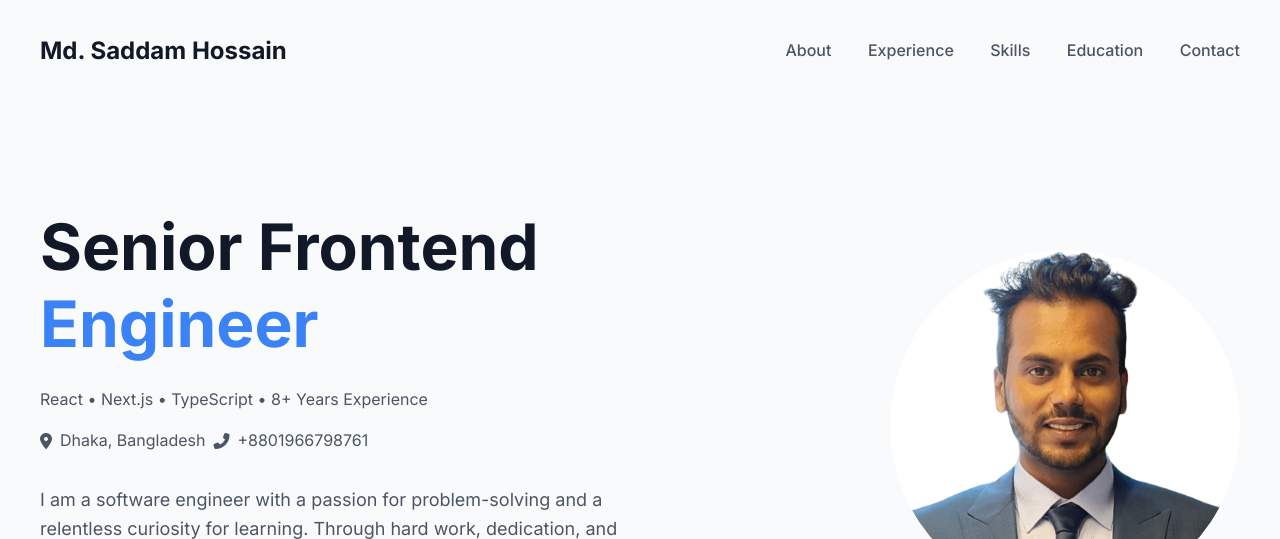
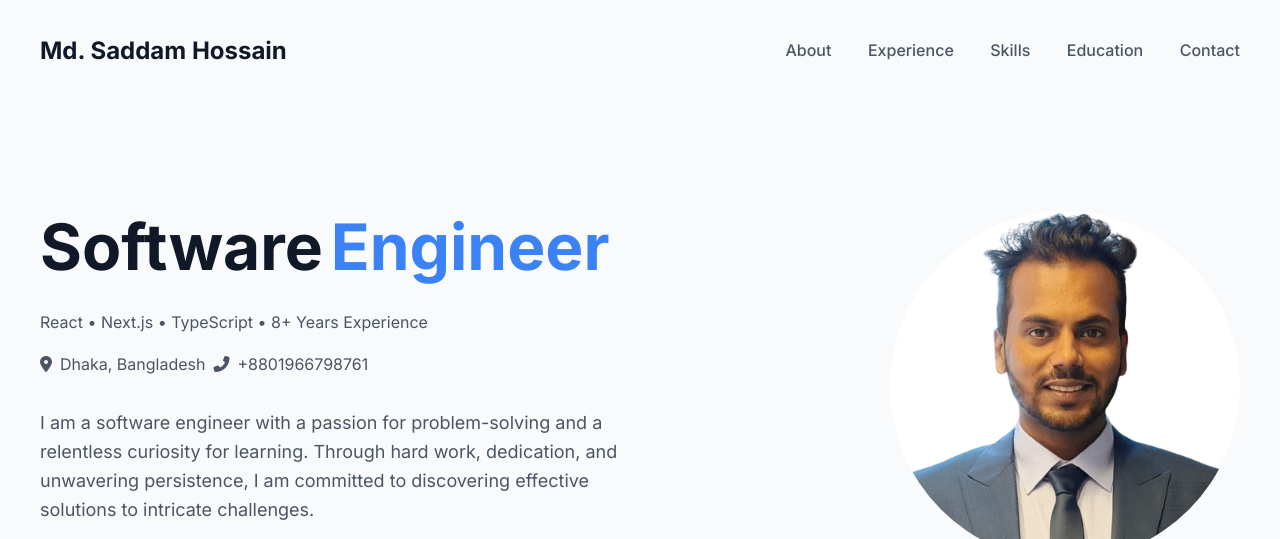
Before and after one commit to saddamhr/my-portfolio, a website: page index.html in a window 1280 px wide. Shown: the top 539 px of the page. Drawn offline with Linux system fonts and the light colour scheme.

```diff
--- a/index.html
+++ b/index.html
@@ -27,7 +27,7 @@
 
         <header class="hero">
             <div class="hero-text">
-                <h1>Senior Frontend<br><span class="hero-title-large">Engineer</span></h1>
+                <h1>Software<span class="hero-title-large">Engineer</span></h1>
                 <div class="hero-info">
                     <span>React • Next.js • TypeScript • 8+ Years Experience</span>
                 </div>
--- a/src/styles/style.css
+++ b/src/styles/style.css
@@ -1,12 +1,12 @@
 /* Global Styles */
 :root {
-  --primary-color: #3B82F6;
-  --secondary-color: #10B981;
-  --text-color: #4B5563;
+  --primary-color: #3b82f6;
+  --secondary-color: #10b981;
+  --text-color: #4b5563;
   --heading-color: #111827;
-  --background-color: #F9FAFB;
-  --card-background: #FFFFFF;
-  --border-color: #E5E7EB;
+  --background-color: #f9fafb;
+  --card-background: #ffffff;
+  --border-color: #e5e7eb;
 }
 
 body {
@@ -74,6 +74,7 @@
 
 .hero-title-large {
   color: var(--primary-color);
+  margin-left: 0.5rem;
 }
 
 .hero-info {
@@ -112,7 +113,7 @@
 }
 
 .social-icon:hover {
-  background-color: #D1D5DB;
+  background-color: #d1d5db;
 }
 
 .btn-primary {
@@ -128,7 +129,7 @@
 }
 
 .btn-primary:hover {
-  background-color: #2563EB;
+  background-color: #2563eb;
 }
 
 .hero-image-container {
@@ -188,7 +189,10 @@
 /* Skills Section */
 .skill-groups {
   display: grid;
-  grid-template-columns: repeat(auto-fit, minmax(450px, 1fr)); /* Adjusted for two columns */
+  grid-template-columns: repeat(
+    auto-fit,
+    minmax(450px, 1fr)
+  ); /* Adjusted for two columns */
   gap: 2rem;
 }
 
@@ -330,7 +334,8 @@
   gap: 1.5rem;
 }
 
-#contact-form input, #contact-form textarea {
+#contact-form input,
+#contact-form textarea {
   width: 100%;
   padding: 1rem;
   border-radius: 0.5rem;
@@ -340,7 +345,8 @@
   box-sizing: border-box;
 }
 
-#contact-form input:focus, #contact-form textarea:focus {
+#contact-form input:focus,
+#contact-form textarea:focus {
   border-color: var(--primary-color);
   outline: none;
 }
@@ -369,7 +375,9 @@
     margin-bottom: 3rem;
   }
 
-  .hero-info, .hero-location, .hero-buttons {
+  .hero-info,
+  .hero-location,
+  .hero-buttons {
     justify-content: center;
   }
 }
```
